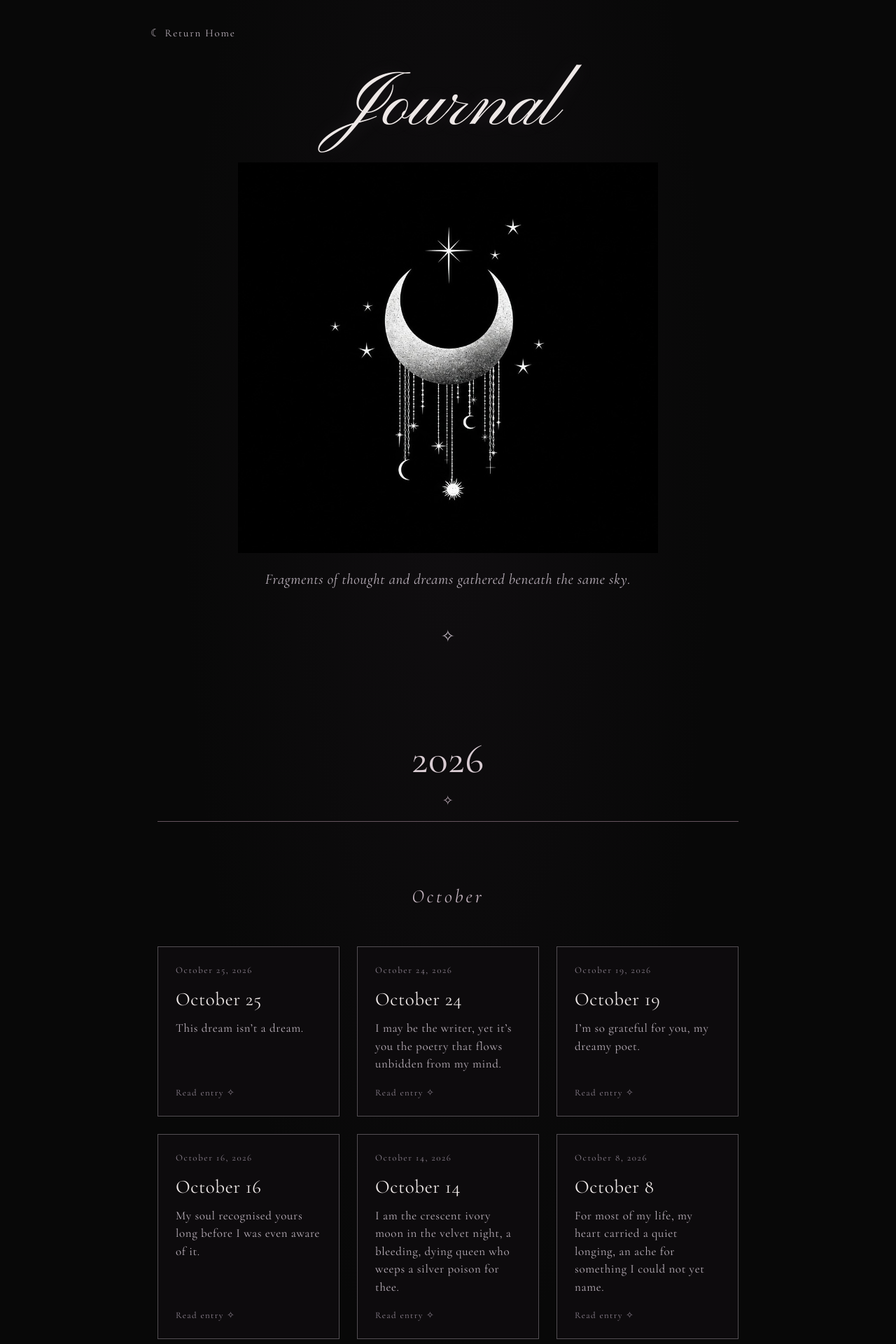
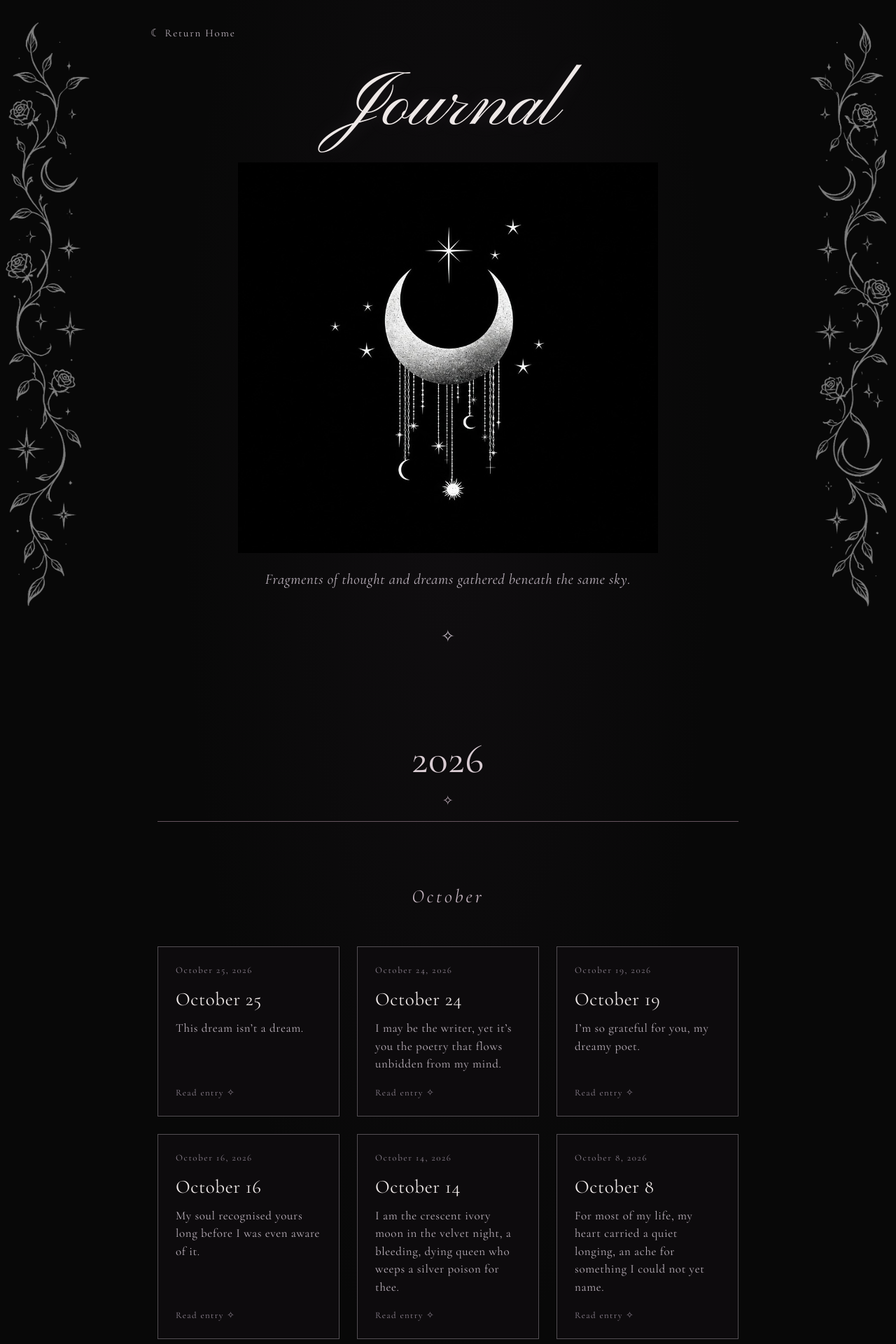
Before and after one commit to YumeSakurai/somewherebetweendreams, a Jekyll site: the page built from journal.html, in a window 1280 px wide. Shown: the top 1920 px of the page at 70% size. Built offline with Jekyll 4.4.1, drawn with Linux system fonts in a browser that asks for light colours.

Commit message:
Update journal.html

```diff
--- a/journal.html
+++ b/journal.html
@@ -3,7 +3,11 @@ layout: default
 title: Journal
 permalink: /journal.html
 ---
-
+<!-- Decorative background vines -->
+<div class="vines-decoration" aria-hidden="true">
+    <img src="{{ '/assets/side-vine-left.png' | relative_url }}" class="vine vine-left" alt="">
+    <img src="{{ '/assets/side-vine-right.png' | relative_url }}" class="vine vine-right" alt="">
+</div>
 <main class="journal-page">
 
   <a class="journal-home" href="{{ '/' | relative_url }}">
```
